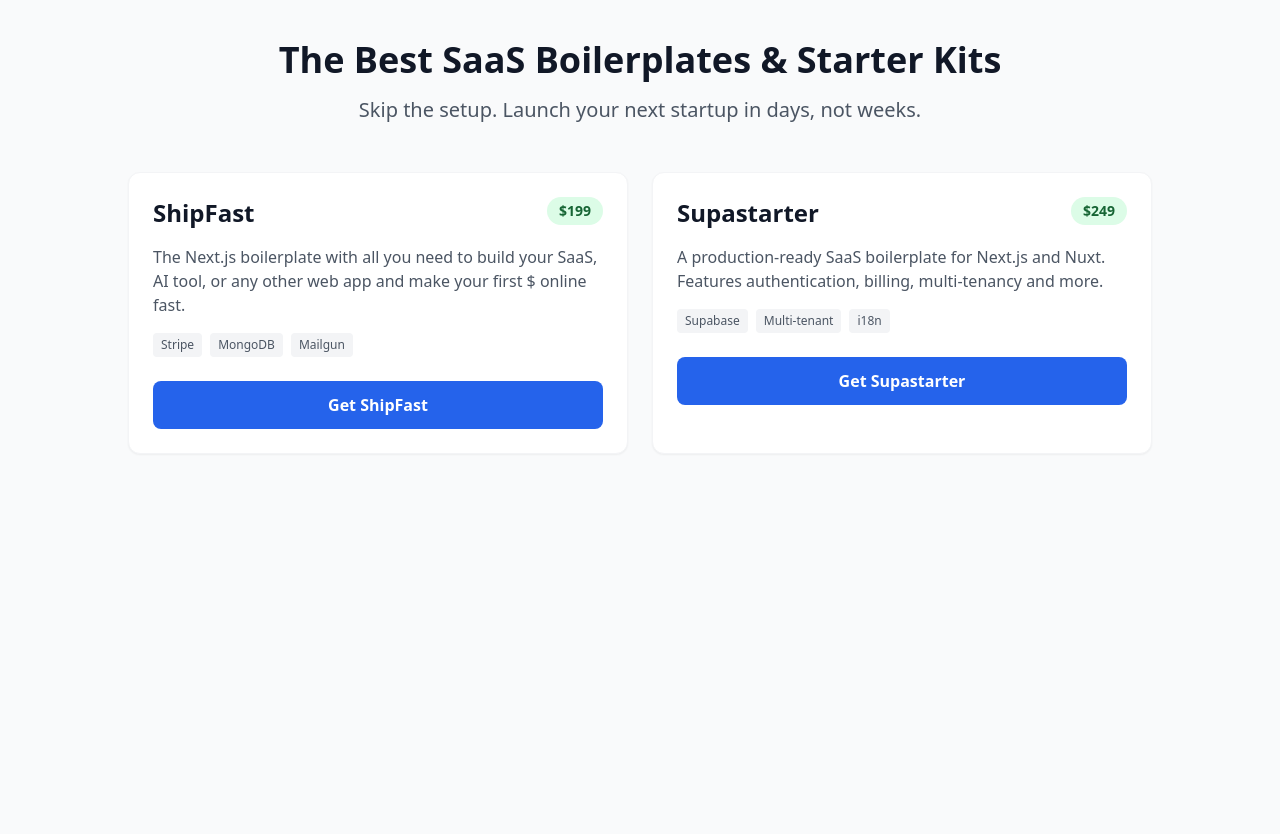
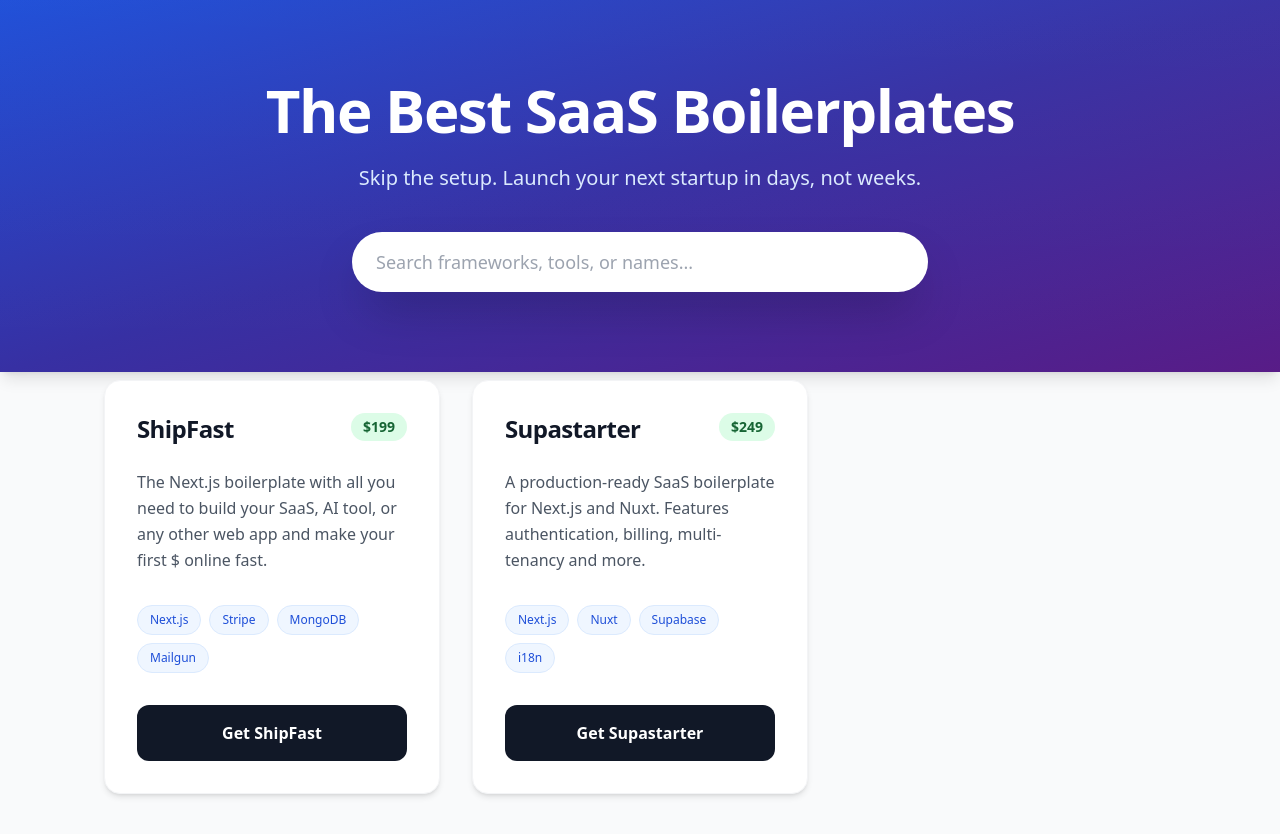
Before and after one commit to llakshyaa-rgb/boilerplate-hub, a plain HTML site: page index.html in a window 1280 px wide. Before the commit the page ends 800 px from the top, so only its background shows below. Drawn offline with nearby package versions, Linux system fonts and the light colour scheme.

Commit message:
Update index.html

```diff
--- a/index.html
+++ b/index.html
@@ -5,71 +5,123 @@
     <meta name="viewport" content="width=device-width, initial-scale=1.0">
     <title>SaaS Boilerplates & Starter Kits</title>
     <script src="https://cdn.tailwindcss.com"></script>
+    <style>
+        @keyframes fadeIn {
+            from { opacity: 0; transform: translateY(20px); }
+            to { opacity: 1; transform: translateY(0); }
+        }
+        .animate-fade-in {
+            animation: fadeIn 0.6s ease-out forwards;
+        }
+    </style>
 </head>
-<body class="bg-gray-50 p-6 md:p-10 font-sans min-h-screen">
+<body class="bg-gray-50 font-sans min-h-screen text-gray-900">
 
-    <div class="max-w-5xl mx-auto">
-
-        <header class="mb-12 text-center">
-            <h1 class="text-4xl font-extrabold text-gray-900 mb-4">
-                The Best SaaS Boilerplates & Starter Kits
+    <header class="bg-gradient-to-br from-blue-700 via-indigo-800 to-purple-900 py-20 px-6 text-center shadow-lg relative overflow-hidden">
+        <div class="max-w-4xl mx-auto relative z-10">
+            <h1 class="text-4xl md:text-6xl font-extrabold text-white mb-6 tracking-tight">
+                The Best SaaS Boilerplates
             </h1>
-            <p class="text-xl text-gray-600">
+            <p class="text-xl text-blue-100 mb-10 max-w-2xl mx-auto">
                 Skip the setup. Launch your next startup in days, not weeks.
             </p>
+
+            <div class="relative max-w-xl mx-auto">
+                <input
+                    type="text"
+                    id="searchInput"
+                    placeholder="Search frameworks, tools, or names..."
+                    class="w-full px-6 py-4 rounded-full text-lg shadow-2xl focus:outline-none focus:ring-4 focus:ring-blue-400 transition-all text-gray-800 placeholder-gray-400"
+                >
+            </div>
+        </div>
+
+        <div class="absolute top-0 left-1/2 transform -translate-x-1/2 w-full h-full bg-gradient-to-b from-white/10 to-transparent opacity-20 pointer-events-none"></div>
     </header>
 
-        <div class="grid grid-cols-1 md:grid-cols-2 gap-6" id="directory-grid">
+    <main class="max-w-6xl mx-auto p-6 md:p-10 -mt-8 relative z-20">
+        <div class="grid grid-cols-1 md:grid-cols-2 lg:grid-cols-3 gap-8" id="directory-grid">
             </div>
 
+        <div id="no-results" class="hidden text-center py-20">
+            <p class="text-2xl text-gray-500 font-semibold">No boilerplates found.</p>
+            <p class="text-gray-400 mt-2">Try searching for something else.</p>
         </div>
+    </main>
 
     <script>
-        // 1. Your Affiliate Database
+        // 1. The Database
         const boilerplates = [
           {
             name: "ShipFast",
             price: 199,
             description: "The Next.js boilerplate with all you need to build your SaaS, AI tool, or any other web app and make your first $ online fast.",
-            tags: ["Stripe", "MongoDB", "Mailgun"],
+            tags: ["Next.js", "Stripe", "MongoDB", "Mailgun"],
             affiliateUrl: "https://shipfa.st/?via=YOUR_AFFILIATE_ID"
           },
           {
             name: "Supastarter",
             price: 249,
             description: "A production-ready SaaS boilerplate for Next.js and Nuxt. Features authentication, billing, multi-tenancy and more.",
-            tags: ["Supabase", "Multi-tenant", "i18n"],
+            tags: ["Next.js", "Nuxt", "Supabase", "i18n"],
             affiliateUrl: "https://supastarter.dev/?ref=YOUR_AFFILIATE_ID"
           }
         ];
 
-        // 2. The code that builds the visual cards
         const grid = document.getElementById('directory-grid');
+        const noResults = document.getElementById('no-results');
 
-        boilerplates.forEach(bp => {
-            // Make the tags
+        // 2. Function to draw the cards
+        function renderGrid(data) {
+            grid.innerHTML = ''; // Clear current grid
+
+            if(data.length === 0) {
+                noResults.classList.remove('hidden');
+                return;
+            } else {
+                noResults.classList.add('hidden');
+            }
+
+            data.forEach((bp, index) => {
                 const tagsHtml = bp.tags.map(tag =>
-                `<span class="bg-gray-100 text-gray-600 text-xs px-2 py-1 rounded">${tag}</span>`
+                    `<span class="bg-blue-50 text-blue-700 border border-blue-100 text-xs px-3 py-1.5 rounded-full font-medium">${tag}</span>`
                 ).join('');
 
-            // Build the card HTML
+                // Added hover:-translate-y-2 and hover:shadow-xl for depth!
                 const card = `
-            <div class="bg-white rounded-xl shadow-sm border border-gray-100 p-6 hover:shadow-md transition">
-                <div class="flex justify-between items-start mb-4">
-                    <h2 class="text-2xl font-bold text-gray-900">${bp.name}</h2>
-                    <span class="bg-green-100 text-green-800 text-sm font-semibold px-3 py-1 rounded-full">$${bp.price}</span>
+                <div class="bg-white rounded-2xl shadow-md border border-gray-100 p-8 hover:-translate-y-2 hover:shadow-2xl transition-all duration-300 animate-fade-in flex flex-col h-full" style="animation-delay: ${index * 0.1}s">
+                    <div class="flex justify-between items-start mb-6">
+                        <h2 class="text-2xl font-bold text-gray-900 tracking-tight">${bp.name}</h2>
+                        <span class="bg-green-100 text-green-800 text-sm font-bold px-3 py-1 rounded-full">$${bp.price}</span>
                     </div>
-                <p class="text-gray-600 mb-4">${bp.description}</p>
-                <div class="flex flex-wrap gap-2 mb-6">
+
+                    <p class="text-gray-600 mb-8 flex-grow leading-relaxed">${bp.description}</p>
+
+                    <div class="flex flex-wrap gap-2 mb-8">
                         ${tagsHtml}
                     </div>
-                <a href="${bp.affiliateUrl}" target="_blank" class="block w-full text-center bg-blue-600 text-white font-bold py-3 rounded-lg hover:bg-blue-700 transition">
+
+                    <a href="${bp.affiliateUrl}" target="_blank" class="block w-full text-center bg-gray-900 text-white font-bold py-4 rounded-xl hover:bg-blue-600 hover:shadow-lg transform transition-all duration-200">
                         Get ${bp.name}
                     </a>
                 </div>`;
 
-            // Put the card on the screen
                 grid.innerHTML += card;
+            });
+        }
+
+        // 3. Start the page by showing all items
+        renderGrid(boilerplates);
+
+        // 4. Make the Search Bar Live
+        document.getElementById('searchInput').addEventListener('input', (e) => {
+            const searchTerm = e.target.value.toLowerCase();
+            const filteredData = boilerplates.filter(bp => {
+                return bp.name.toLowerCase().includes(searchTerm) ||
+                       bp.description.toLowerCase().includes(searchTerm) ||
+                       bp.tags.some(tag => tag.toLowerCase().includes(searchTerm));
+            });
+            renderGrid(filteredData);
         });
     </script>
 </body>
```
Lines whose indentation alone changed are shown as unchanged.
